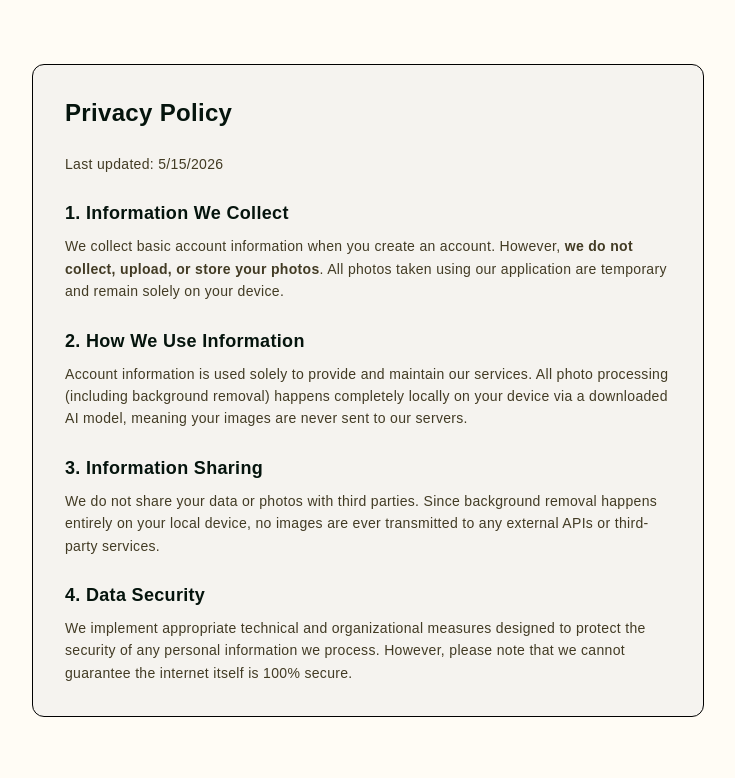
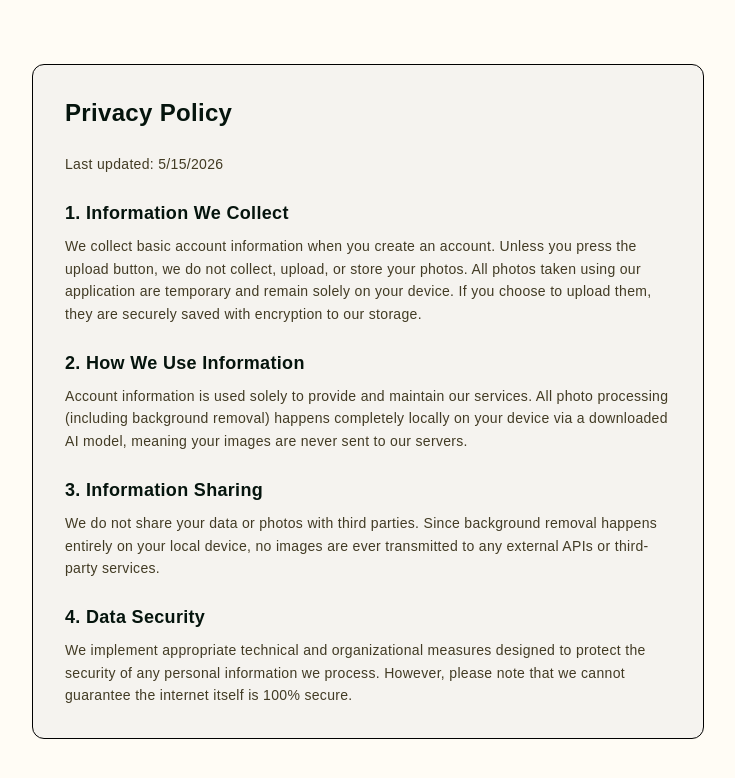
Before and after one commit to identifika/photobooth, a Next.js app: page /privacy in a window 1280 px wide. Shown: the top 778 px of the page, without its empty margins (272-1007 px from the left). Built offline with nearby package versions, Linux system fonts and the light colour scheme; no server answers.

Commit message:
docs: update privacy policy to clarify photo upload and storage practices

```diff
--- a/app/privacy/page.tsx
+++ b/app/privacy/page.tsx
@@ -7,7 +7,7 @@ export default function PrivacyPolicyPage() {
           <p>Last updated: {new Date().toLocaleDateString()}</p>
 
           <h2 className="text-lg font-semibold mt-6 mb-2" style={{ color: 'var(--text-primary)' }}>1. Information We Collect</h2>
-          <p>We collect basic account information when you create an account. However, <strong>we do not collect, upload, or store your photos</strong>. All photos taken using our application are temporary and remain solely on your device.</p>
+          <p>We collect basic account information when you create an account. Unless you press the upload button, we do not collect, upload, or store your photos. All photos taken using our application are temporary and remain solely on your device. If you choose to upload them, they are securely saved with encryption to our storage.</p>
 
           <h2 className="text-lg font-semibold mt-6 mb-2" style={{ color: 'var(--text-primary)' }}>2. How We Use Information</h2>
           <p>Account information is used solely to provide and maintain our services. All photo processing (including background removal) happens completely locally on your device via a downloaded AI model, meaning your images are never sent to our servers.</p>
```
